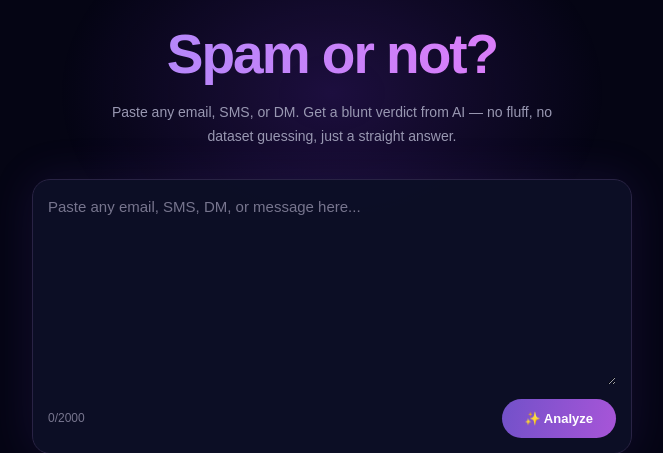
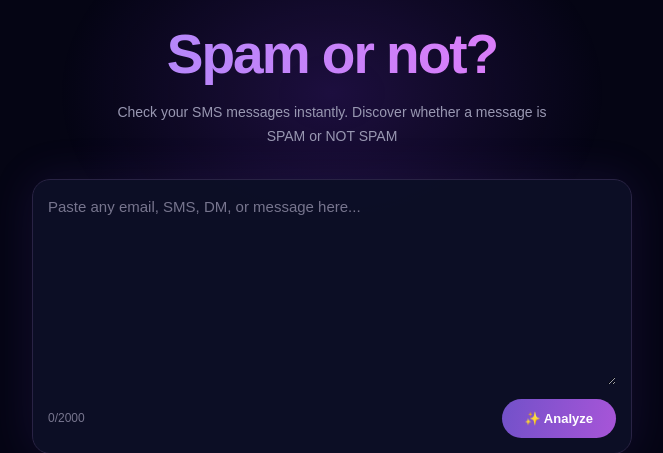
Before and after one commit to shaikmudassir850/SMS-SPAM-DETECTION-, a Flask app: page / in a window 1280 px wide. Shown: the part 187-640 px from the top of the page, without its empty margins (308-971 px from the left). Run offline with Flask 3, Linux system fonts and the light colour scheme; parts of the project's set-up code (start-up, migrations or seed data) failed here and were passed over.

Commit message:
Update index.html

```diff
--- a/templates/index.html
+++ b/templates/index.html
@@ -203,8 +203,7 @@
         <h1>Spam or not?</h1>
 
         <p class="subtitle">
-            Paste any email, SMS, or DM. Get a blunt verdict from AI —
-            no fluff, no dataset guessing, just a straight answer.
+            Check your SMS messages instantly. Discover whether a message is SPAM or NOT SPAM
         </p>
 
         <form action="/predict" method="POST" id="spamForm">
```
